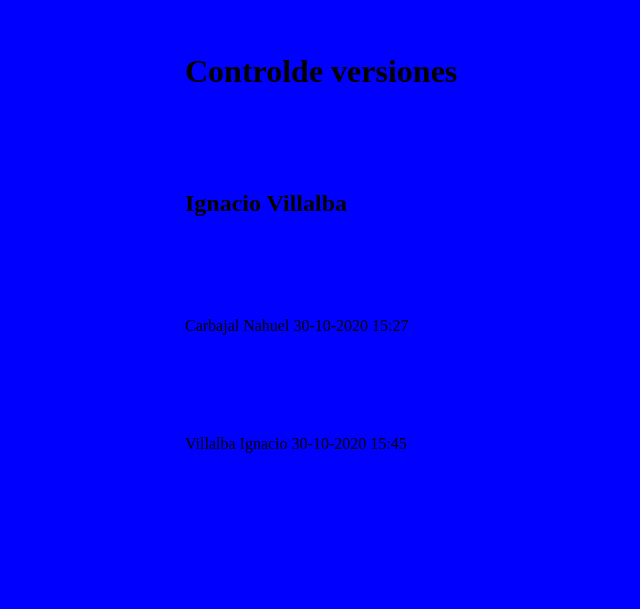
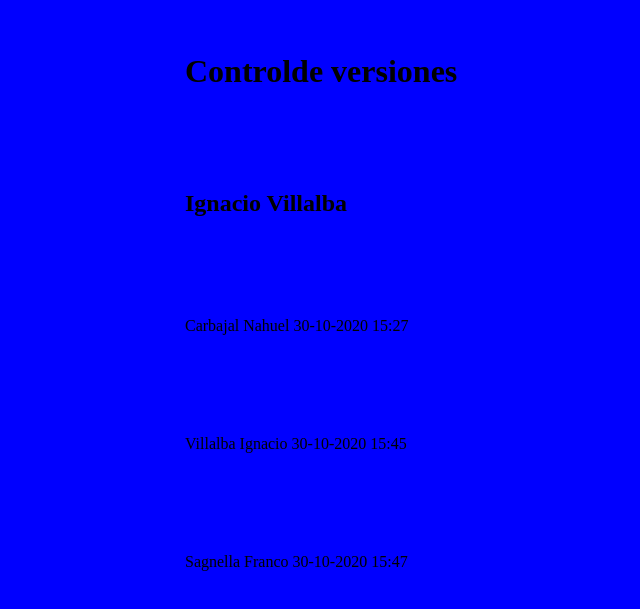
Before and after one commit to FrancoSagnella/TP_SO_I4_Equipo_101, a plain HTML site: page index.html in a window 1280 px wide. Shown: the part 147-756 px from the top of the page, without its empty margins (115-755 px from the left). Drawn offline with Linux system fonts and the light colour scheme.

Commit message:
Punto 20 realizado

```diff
--- a/index.html
+++ b/index.html
@@ -11,5 +11,6 @@
     <h2>Ignacio Villalba</h2>
     <p>Carbajal Nahuel 30-10-2020 15:27</p>
 <p>Villalba Ignacio 30-10-2020 15:45</p>
+<p>Sagnella Franco 30-10-2020 15:47</p>
 </body>
 </html>
```
